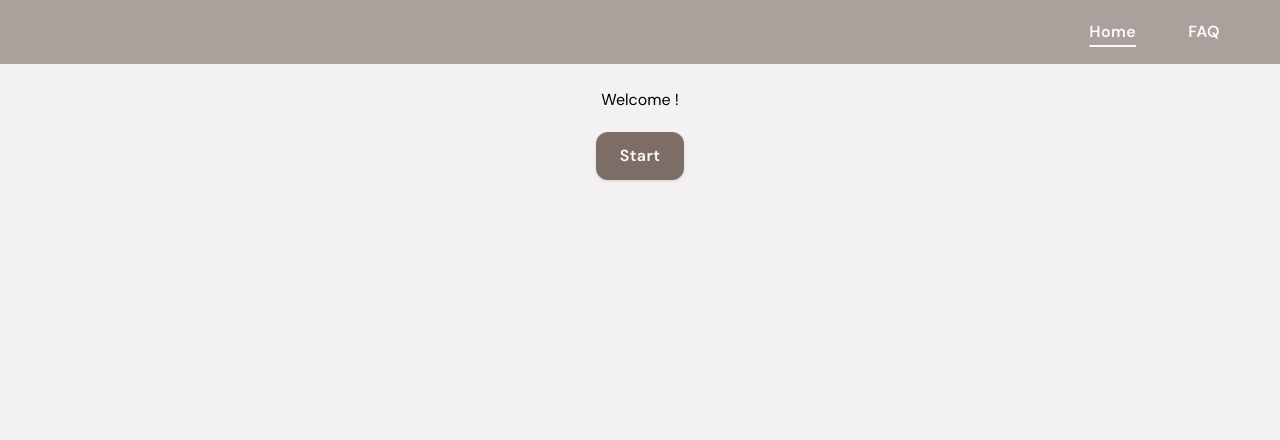
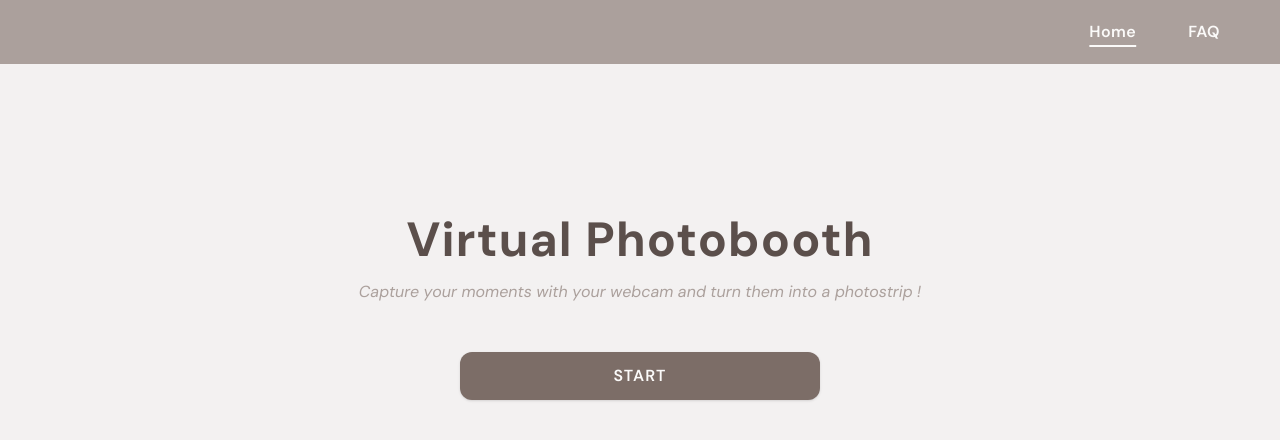
Before and after one commit to shirleen-sho/react-virtual-photobooth, a React (Vite) app: page / in a window 1280 px wide. Shown: the top 440 px of the page. Built offline with nearby package versions, Linux system fonts and the light colour scheme.

Commit message:
style: improve Home layout

```diff
--- a/src/pages/Home/index.jsx
+++ b/src/pages/Home/index.jsx
@@ -2,10 +2,22 @@ import Button from "../../components/Button";
 
 function Home() {
   return (
-    <div className="flex flex-col items-center gap-5">
-      <span>Welcome !</span>
-      <Button linkToPage="/photobooth" variant="primary">
-        Start
+    <div className="py-32 flex flex-col md:items-center gap-12">
+      <div className="flex flex-col md:items-center gap-4">
+        <span className="font-bold text-5xl tracking-wide text-primary-600">
+          Virtual Photobooth
+        </span>
+        <span className="italic text-base tracking-normal text-primary-400">
+          Capture your moments with your webcam and turn them into a photostrip
+          !
+        </span>
+      </div>
+      <Button
+        linkToPage="/photobooth"
+        variant="primary"
+        additionalStyle={{ "letter-spacing": "1px", "min-width": "33%" }}
+      >
+        START
       </Button>
     </div>
   );
```
